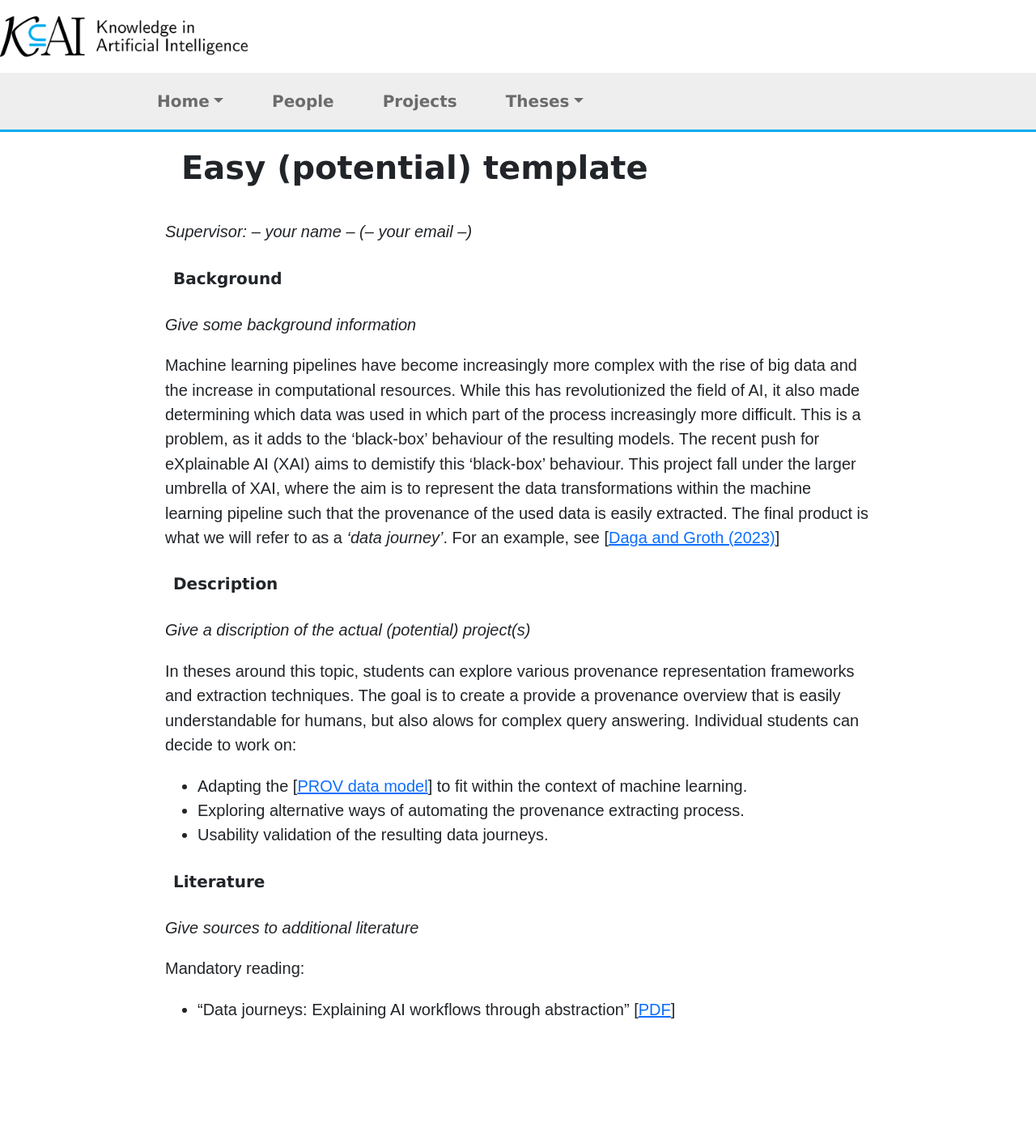
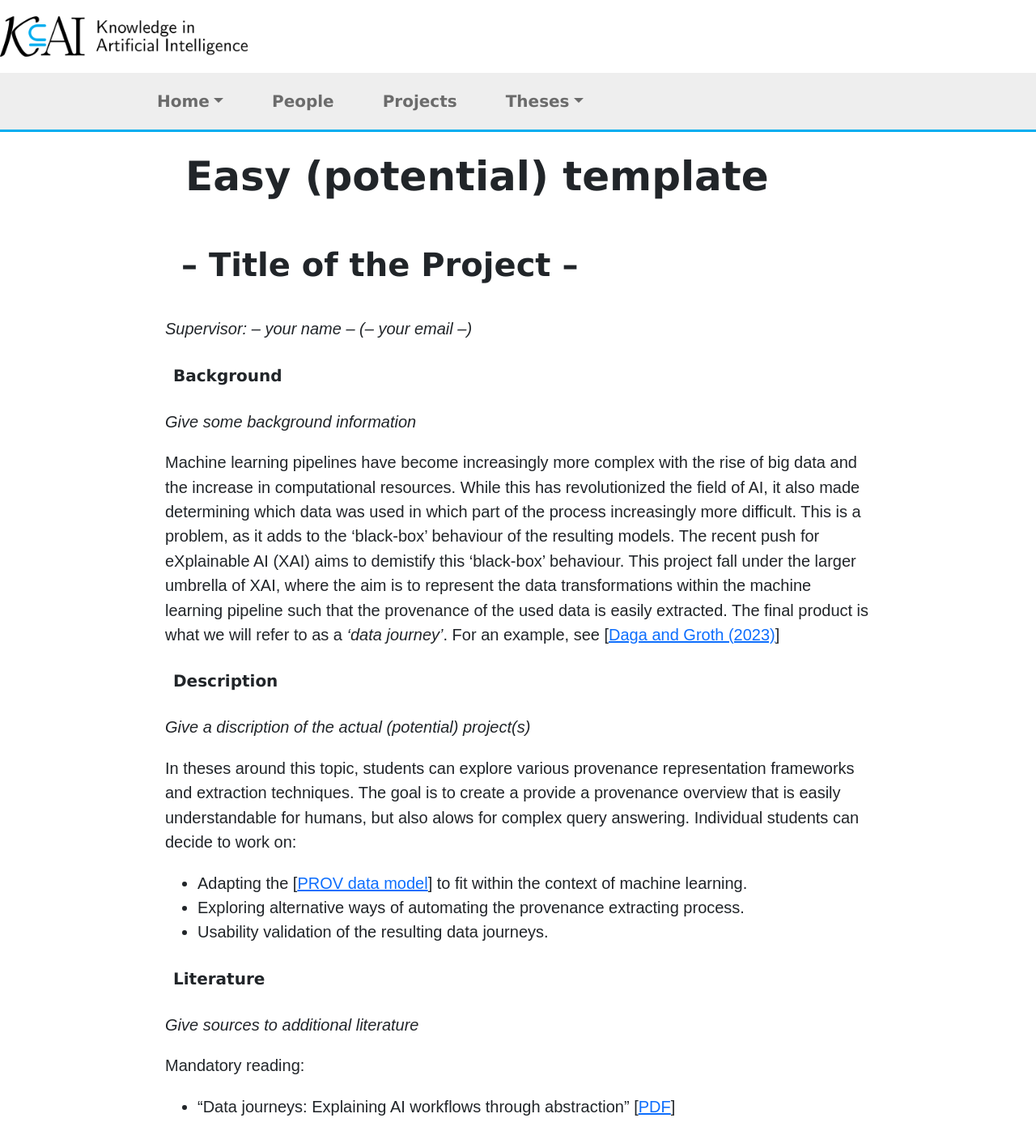
Before and after one commit to kai-vu/site, a Jekyll site: the page built from _theses_demo/[supervisor-abbreviation]_[project-abbreviation].md, in a window 1280 px wide. Shown: the whole page at 81% size. Built offline with Jekyll 4.4.1, drawn with Linux system fonts in a browser that asks for light colours; before the commit the page ends 1282 px from its top, so only the background shows below that; part of the change alters nothing that is shown.

```diff
--- a/_theses_demo/[supervisor-abbreviation]_[project-abbreviation].md
+++ b/_theses_demo/[supervisor-abbreviation]_[project-abbreviation].md
@@ -18,7 +18,9 @@ description_link: 'either "/theses/[file_name]", or a link to a google doc or ot
 ---
 
 
-## Easy (potential) template
+# Easy (potential) template
+<!-- The informtation below doesn´t need to be adjusted. It is automatically pulled from the frontmatter-->
+## {{page.title}}
 *Supervisor: {{page.supervisor}} ({{page.contact}})*
 
 #### Background
```
